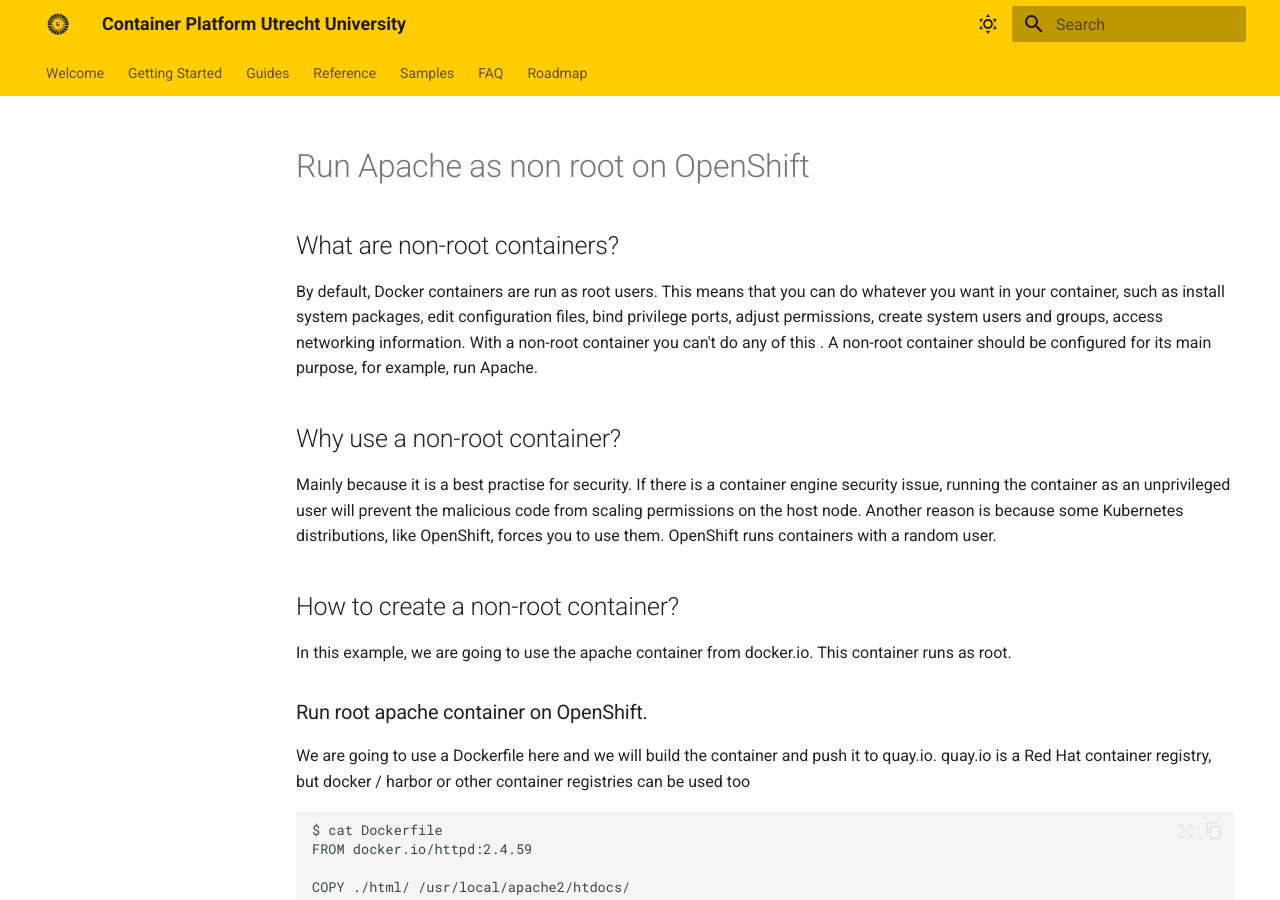
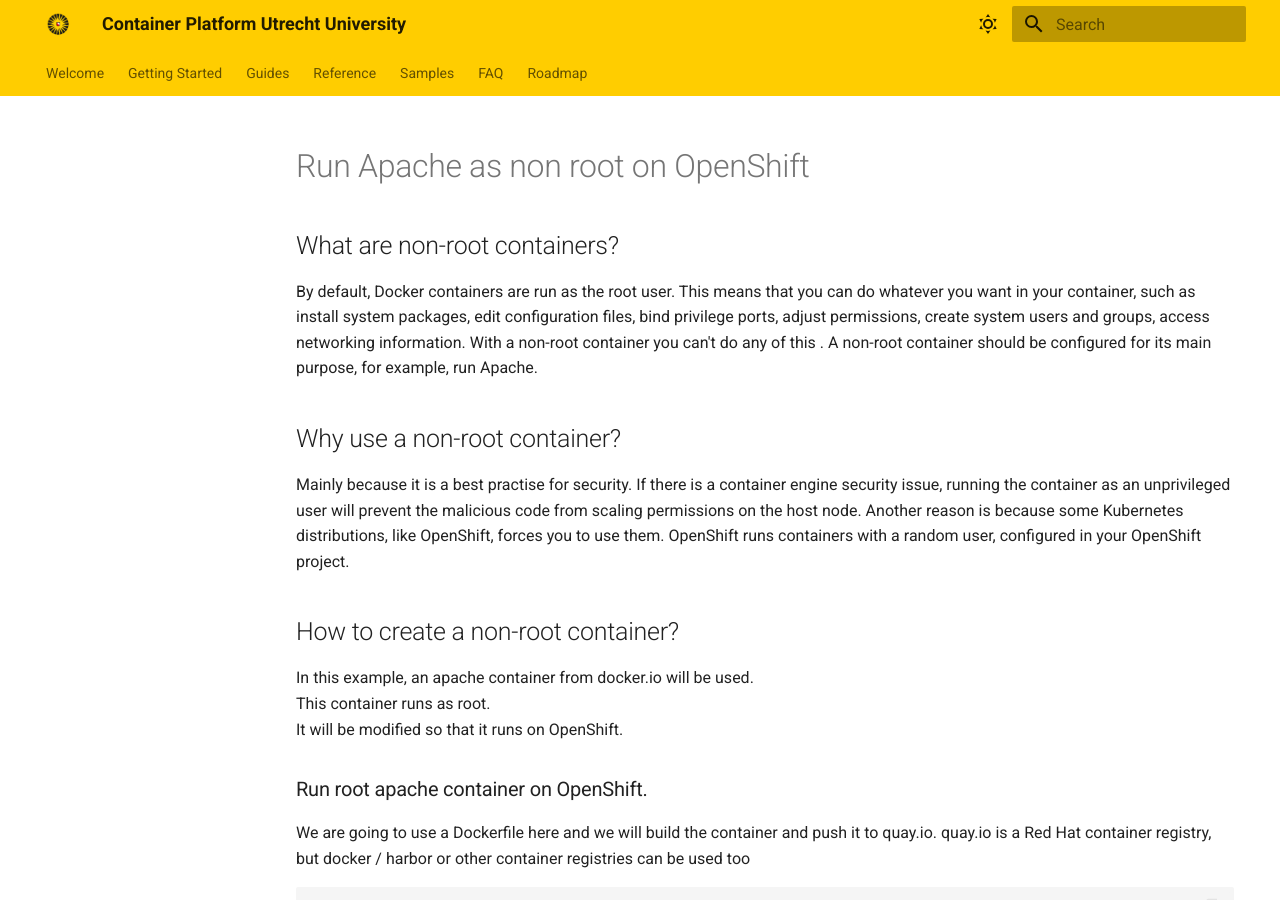
Before and after one commit to UtrechtUniversity/containerplatform-docs, an MkDocs documentation site: the page built from docs/content/guides/apache-nonroot.md, in a window 1280 px wide and 900 px high. Built offline with MkDocs 1.6.1 and Material for MkDocs 9.7.7, drawn with Linux system fonts in a browser that asks for light colours.

Commit message:
fix: change text

````diff
--- a/docs/content/guides/apache-nonroot.md
+++ b/docs/content/guides/apache-nonroot.md
@@ -1,16 +1,17 @@
 # Run Apache as non root on OpenShift
 
 ## What are non-root containers?
-By default, Docker containers are run as root users. This means that you can do whatever you want in your container, such as install system packages, edit configuration files, bind privilege ports, adjust permissions, create system users and groups, access networking information.
+By default, Docker containers are run as the root user. This means that you can do whatever you want in your container, such as install system packages, edit configuration files, bind privilege ports, adjust permissions, create system users and groups, access networking information.
 With a non-root container you can't do any of this . A non-root container should be configured for its main purpose, for example, run Apache.
 
 ## Why use a non-root container?
-Mainly because it is a best practise for security. If there is a container engine security issue, running the container as an unprivileged user will prevent the malicious code from scaling permissions on the host node. Another reason is because some Kubernetes distributions, like OpenShift, forces you to use them. OpenShift runs containers with a random user.
+Mainly because it is a best practise for security. If there is a container engine security issue, running the container as an unprivileged user will prevent the malicious code from scaling permissions on the host node. Another reason is because some Kubernetes distributions, like OpenShift, forces you to use them. OpenShift runs containers with a random user, configured in your OpenShift project.
 
 ## How to create a non-root container?
 
-In this example, we are going to use the apache container from docker.io.
+In this example, an apache container from docker.io will be used.
 This container runs as root.
+It will be modified so that it runs on OpenShift.
 
 ### Run root apache container on OpenShift.
 We are going to use a Dockerfile here and we will build the container and push it to quay.io.
@@ -230,5 +231,3 @@
         </body>
 </html>
 ```
-
-## Use
````
